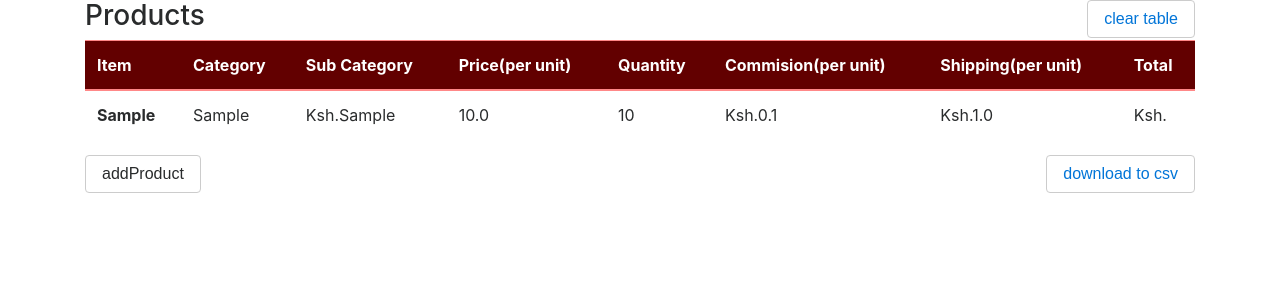
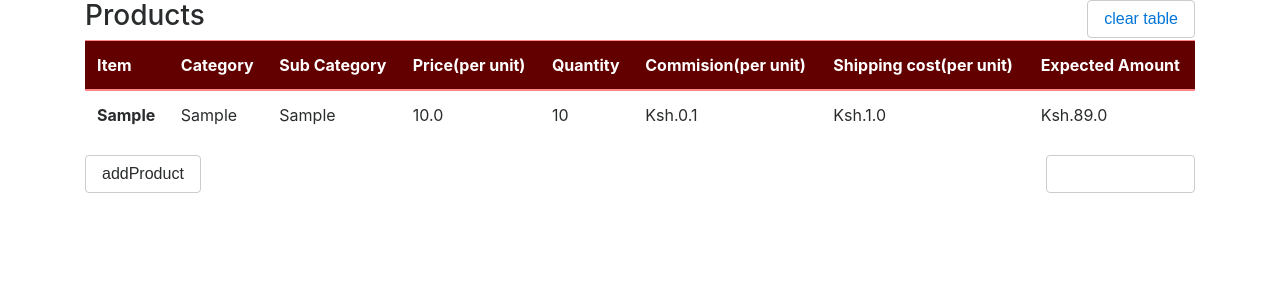
Before and after one commit to abdilatifbashir/jumia_app, a Django app: page / in a window 1280 px wide. Shown: the top 300 px of the page. Run offline with Django 3.2, Linux system fonts and the light colour scheme; tables that the repository leaves empty hold one stand-in row (values such as "Sample post"); parts of the project's set-up code (start-up, migrations or seed data) failed here and were passed over; some libraries are stand-ins or nearby versions.

Commit message:
add csv export

```diff
--- a/app/models.py
+++ b/app/models.py
@@ -38,35 +38,24 @@
 
     commision = ComputedFloatField(blank=True,compute_from='commision')
     shipping = ComputedFloatField(blank=True,compute_from='shipping')
+    amount_expected = ComputedFloatField(blank=True,compute_from='amount_expected')
 
     @property
     def commision(self):
        return self.sub_category.commision/100*self.price
 
 
-
-
-    # def _get_shipping(self):
-    #
-    #       return self.sub_category.shipping
-    # shipping = property(_get_shipping)
-
     @property
     def shipping(self):
        return self.sub_category.shipping
 
-
-
-
-    # def _get_total(self):
-    #
-    #       return (self.price-(self.shipping+self.commision))*self.quantity
-    # total = property(_get_total)
-
+    @property
+    def amount_expected(self):
+        return (self.price-(self.shipping+self.commision))*self.quantity
 
 
     def __str__(self):
         return self.item
 
-for instance in Product.objects.all().iterator():
-      instance.save()
+# for instance in Product.objects.all().iterator():
+#       instance.save()
--- a/app/templates/product.html
+++ b/app/templates/product.html
@@ -45,8 +45,8 @@
 						<th>Price(per unit)</th>
             <th>Quantity</th>
 						<th>Commision(per unit)</th>
-						<th>Shipping(per unit)</th>
-						<th>Total</th>
+						<th>Shipping cost(per unit)</th>
+						<th>Expected Amount</th>
 					</tr>
 				</thead>
 				<tbody>
@@ -54,12 +54,12 @@
 					<tr>
 						<th scope="row">{{p.item}}</th>
 						<td>{{p.category}}</td>
-						<td>Ksh.{{p.sub_category}}</td>
+						<td>{{p.sub_category}}</td>
             <td>{{p.price}}</td>
 						<td>{{p.quantity}}</td>
 						<td>Ksh.{{p.commision}}</td>
 						<td>Ksh.{{p.shipping}}</td>
-						<td>Ksh.{{p.total}}</td>
+						<td>Ksh.{{p.amount_expected}}</td>
 
 
 					</tr>
@@ -67,7 +67,7 @@
 				</tbody>
 				{% endfor %}
 			</table>
-      <button class="btn btn-secondary" style="float:right;color:white;"><a href="{% url 'export_product_csv' %}">download to csv</a></button>
+      <button class="btn btn-secondary" style="float:right;color:white;"><a href="{% url 'export_product_csv' %}" style="color:white;">download to csv</a></button>
 			<form action="{%url 'new_product'%}">
 				<input type="submit" class="btn btn-secondary" value="addProduct" />
 			</form>
--- /dev/null
+++ b/app/templates/upload.html
@@ -0,0 +1,6 @@
+<form action="{% url 'pload' %}" method="post" enctype="multipart/form-data">{% csrf_token %}
+
+    <input type="file" name="csv_file" />
+    <input type="submit" value="Upload" />
+
+</form>
--- a/app/urls.py
+++ b/app/urls.py
@@ -9,4 +9,5 @@
     path(r'exel/',views.export_exel,name= 'export_exel'),
     path('clear',views.clear_data,name='clear_data'),
     path('clear/p',views.export_product_csv,name='export_product_csv'),
+    path('pload',views.pload,name='pload'),
 ]
--- a/app/views.py
+++ b/app/views.py
@@ -68,15 +68,18 @@
 
 
 def export_product_csv(request):
+    '''
+    manual way to cssv
+    '''
     response = HttpResponse(content_type='text/csv')
     response['Content-Disposition'] = 'attachment; filename="product.csv"'
-
+    items = Product.objects.all()
     writer = csv.writer(response)
     writer.writerow(['Item', 'Category', 'Sub_category', 'Price per unit','Quantity','Shipping cost','Commision',])
 
-    product = Product.objects.all().values_list('item', 'category', 'sub_category', 'price','quantity','shipping','commision')
-    for p in product:
-        writer.writerow(p)
+
+    for obj in items:
+        writer.writerow([obj.item,obj.category,obj.sub_category,obj.price,obj.quantity,obj.shipping,obj.commision])
 
     return response
 
@@ -85,3 +88,15 @@
     data = Product.objects.all()
     data.delete()
     return redirect('prod')
+
+
+
+
+def pload(request):
+    if request.POST and request.FILES:
+        csvfile = request.FILES['csv_file']
+        dialect = csv.Sniffer().sniff(codecs.EncodedFile(csvfile, "utf-8").read(1024))
+        csvfile.open()
+        reader = csv.reader(codecs.EncodedFile(csvfile, "utf-8"), delimiter=',', dialect=dialect)
+
+    return render(request, "upload.html", locals())
```
Also changed, not shown: app/migrations/0001_initial.py.
